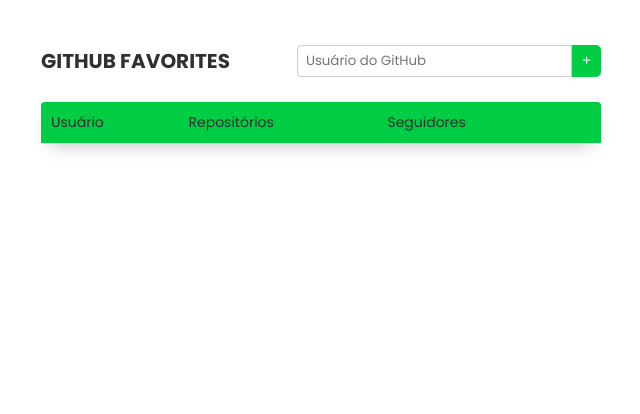
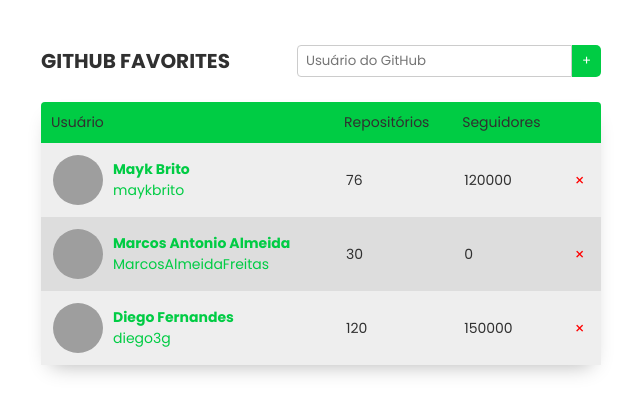
Before and after one commit to MarcosAlmeidaFreitas/projeto_explore_GitHubFavorites, a plain HTML site: page index.html in a window 1280 px wide. Shown: the whole page, without its empty margins (319-959 px from the left). Drawn offline with Linux system fonts and the light colour scheme; grey boxes are pictures that could not be loaded.

Commit message:
concertado o bug na criação da linha.

```diff
--- a/index.html
+++ b/index.html
@@ -12,8 +12,8 @@
   <link rel="stylesheet" href="style.css">
   <link href="https://fonts.googleapis.com/css2?family=Poppins:wght@400;600;700&display=swap" rel="stylesheet">
 
+  <script type="module" src="src/main.js" defer></script>
   <script src="https://unpkg.com/@phosphor-icons/web"></script>
-  <script type="module" src="src/main.js" defer></script>
 </head>
 <body>
   <div id="app">
--- a/src/Favorites.js
+++ b/src/Favorites.js
@@ -7,16 +7,16 @@ export class Favorites {
   load(){
     this.entries = [
       {
+        login: 'maykbrito',
+        name: 'Mayk Brito',
+        public_repos: '76',
+        followers: '120000'
+      },
+      {
         login: 'MarcosAlmeidaFreitas',
         name: 'Marcos Antonio Almeida',
         public_repos: '30',
         followers: '0'
-      },
-      {
-        login: 'maykbrito',
-        name: 'Mayk Brito',
-        public_repos: '76',
-        followers: '120000'
       },
       {
         login: 'diego3g',
@@ -40,12 +40,19 @@ export class FavoritesView extends Favorites{
   update(){
     this.removeAllTr();
 
-    this.entries.forEach(user => {
+
+    this.entries.forEach((user) => {
       console.log(user);
-      let row = this.createRow();
 
-      // row.querySelector('.user img').src = `https://github.com/${user.login}.png`;
+      const row = this.createRow();
+
+      row.querySelector('.user img').src = `https://github.com/${user.login}.png`;
+      row.querySelector('.user img').alt = `Imagem do usuário ${user.name}`;
       row.querySelector('.user p').textContent = user.name;
+      row.querySelector('.user span').textContent = user.login;
+      row.querySelector('.repositories').textContent = user.public_repos;
+      row.querySelector('.followers').textContent = user.followers;
+
 
       this.tbody.append(row);
     });
@@ -55,8 +62,8 @@ export class FavoritesView extends Favorites{
     const tr = document.createElement('tr');
 
     const content = `
-    td class="user">
-      <img src="" alt="">
+    <td class='user'>
+      <img id='img' src="" alt="">
       <a href="" target="_blank">
         <p></p>
         <span></span>
```
